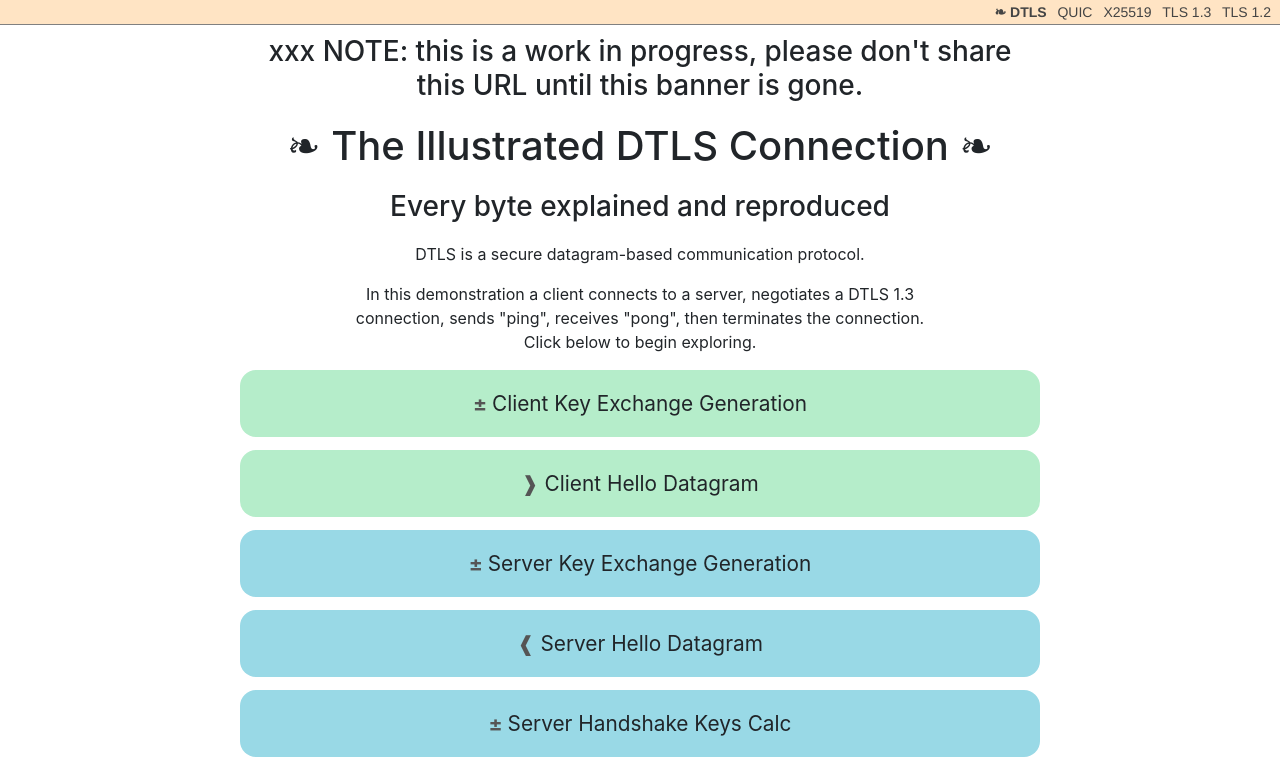
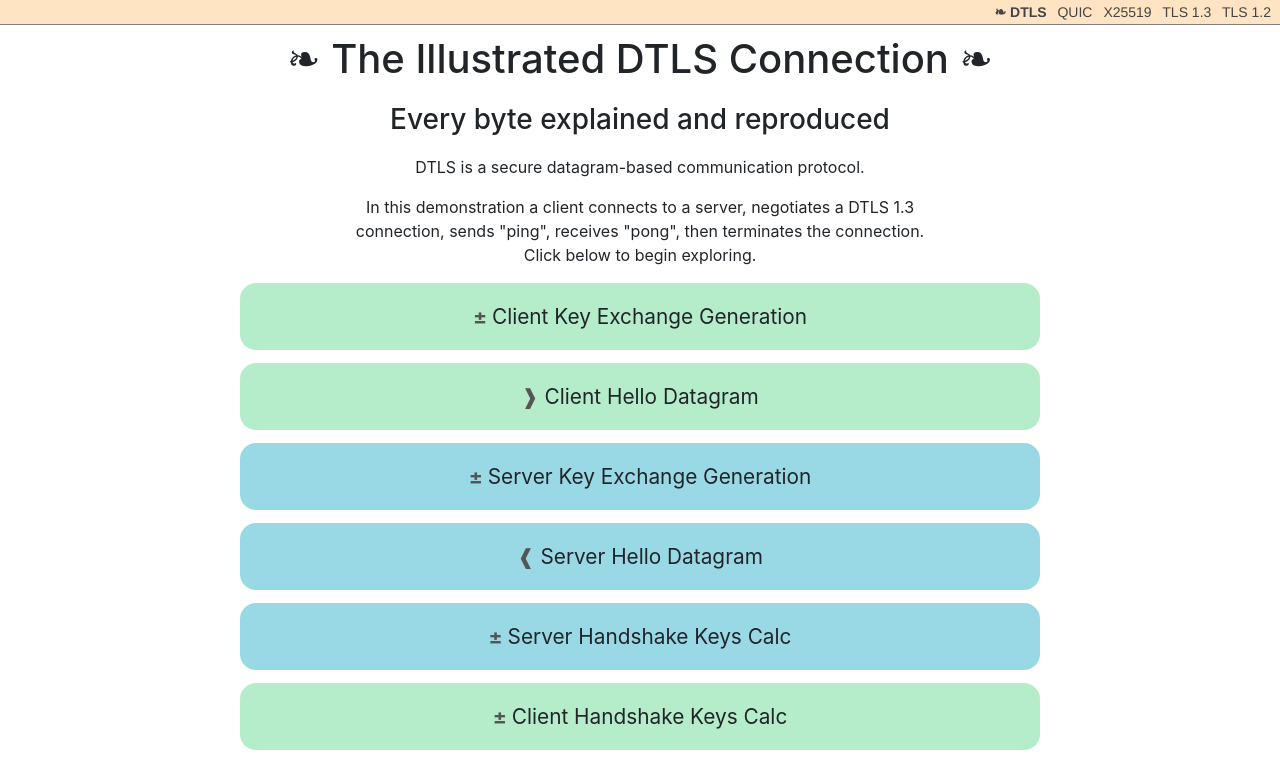
Before and after one commit to syncsynchalt/illustrated-dtls, a plain HTML site: page site/index.html in a window 1280 px wide. Shown: the top 760 px of the page. Drawn offline with Linux system fonts and the light colour scheme.

Commit message:
This heading can go now

```diff
--- a/site/index.html
+++ b/site/index.html
@@ -48,7 +48,6 @@
     <a href="https://tls13.xargs.org">TLS 1.3</a>
     <a href="https://tls12.xargs.org">TLS 1.2</a>
 </div>
-<h3>xxx NOTE: this is a work in progress, please don't share this URL until this banner is gone.</h3>
 
 <h1>The Illustrated DTLS Connection</h1>
 <div class="container">
```
